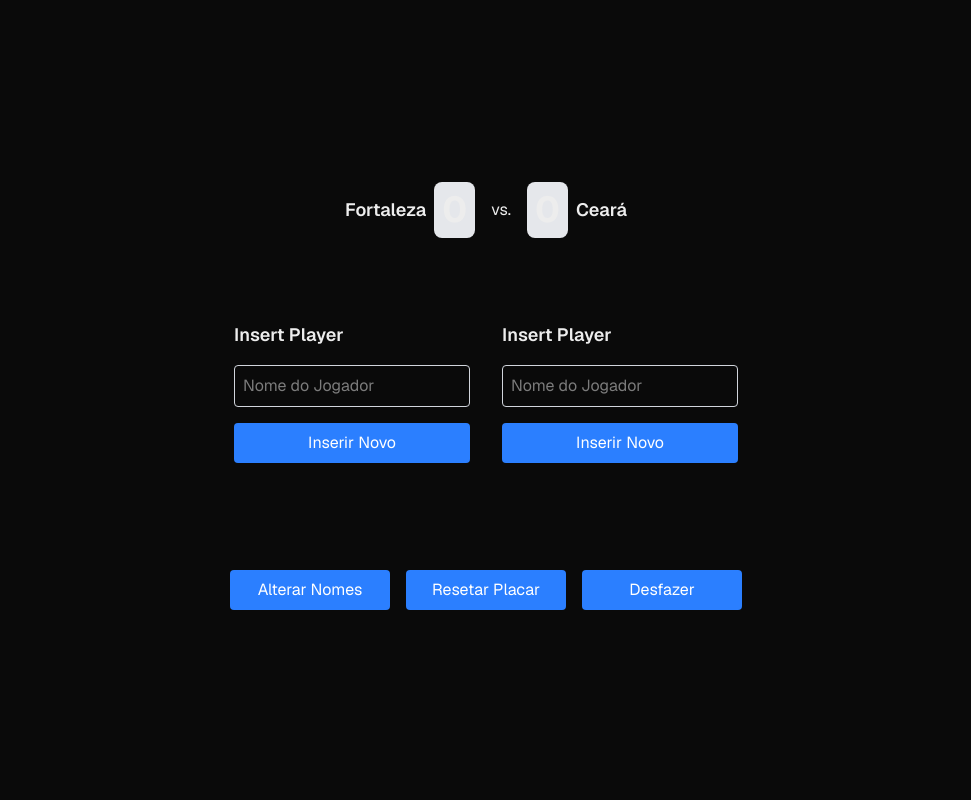
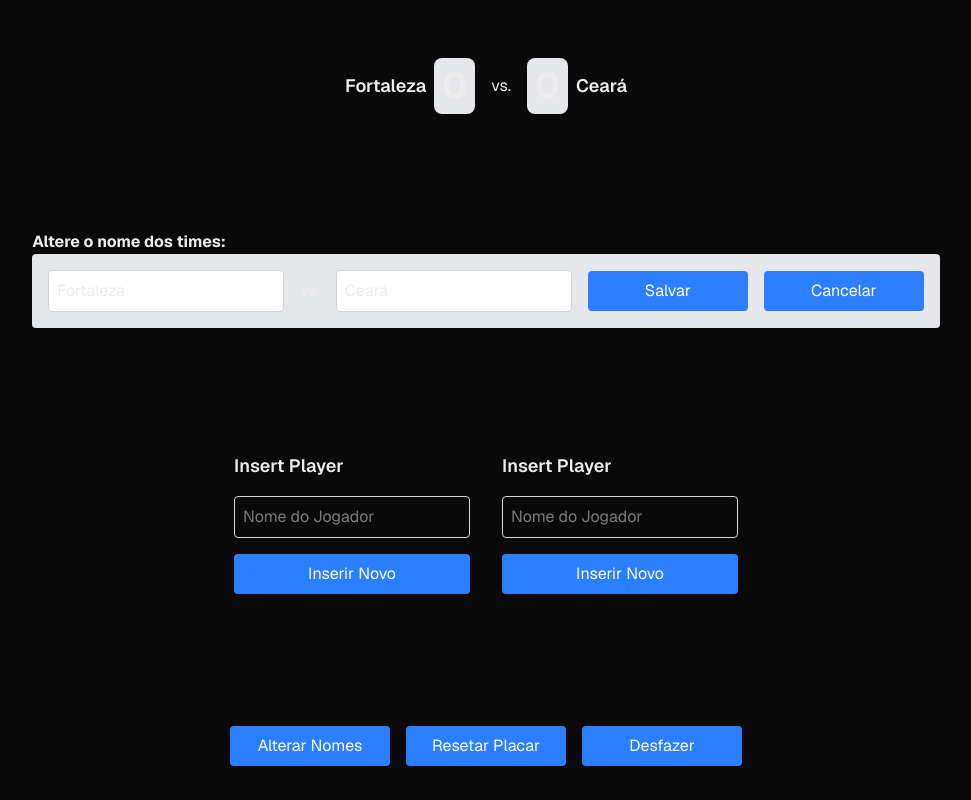
Before and after one commit to leonanmar886/score-board, a Next.js app: page / in a window 1280 px wide. Both pictures are taken after a click on the button "Alterar Nomes". Shown: the whole page, without its empty margins (154-1125 px from the left). Built offline with nearby package versions, Linux system fonts and the light colour scheme.

Commit message:
feat: adding editingNames function for editing a team name

```diff
--- a/src/app/page.tsx
+++ b/src/app/page.tsx
@@ -2,7 +2,6 @@
 
 import Score from "../components/Score";
 import InsertPlayer from "../components/InsertPlayer";
-import Image from "next/image";
 import React from "react";
 import Player from "@app/components/Player";
 import { useState } from "react";
@@ -13,7 +12,11 @@
 export default function Home() {
   const [playersA, setPlayersA] = useState<IPlayer[]>([]);
   const [playersB, setPlayersB] = useState<IPlayer[]>([]);
-
+  const [teamNameA, setTeamNameA] = useState("Fortaleza");
+  const [teamNameB, setTeamNameB] = useState("Ceará");
+  const [editingNames, setEditingNames] = useState(false);
+  const [tempTeamNameA, setTempTeamNameA] = useState(teamNameA);
+  const [tempTeamNameB, setTempTeamNameB] = useState(teamNameB);
 
   const totalScoreA = playersA.reduce((acc, player) => acc + player.score, 0);
   const totalScoreB = playersB.reduce((acc, player) => acc + player.score, 0);
@@ -42,14 +45,51 @@
 
   return (
     <>
-      <div className="grid grid-rows-[20px_1fr_20px] items-center justify-items-center min-h-screen p-8 pb-2 gap-16 sm:p-50 font-[family-name:var(--font-geist-sans)]">
+      <div className="grid items-center justify-items-center min-h-screen p-8 pb-2 gap-16 font-[family-name:var(--font-geist-sans)]">
         <div className="teams-name flex flex-row align-center gap-4 justify-center items-center">
-          <Score teamName="Fortaleza" score={totalScoreA} />
+          <Score teamName={teamNameA} score={totalScoreA} />
           vs.
-          <Score teamName="Ceará" score={totalScoreB} position="right" />
+          <Score teamName={teamNameB} score={totalScoreB} position="right" />
         </div>
 
-        <div className="teams flex flex-row gap-8 justify-center items-center">
+        {editingNames && (
+          <div>
+          <strong>Altere o nome dos times:</strong>
+          <div className="flex flex-row gap-4 justify-center items-center mb-2 bg-gray-200 p-4 rounded">
+            <input
+              type="text"
+              value={tempTeamNameA}
+              onChange={e => setTempTeamNameA(e.target.value)}
+              className="border border-gray-300 bg-white rounded p-2"
+              placeholder="Nome do Time A"
+            />
+
+            <text>vs.</text>
+
+            <input
+              type="text"
+              value={tempTeamNameB}
+              onChange={e => setTempTeamNameB(e.target.value)}
+              className="border border-gray-300 bg-white rounded p-2"
+              placeholder="Nome do Time B"
+            />
+
+            <Button onClick={() => {
+              setTeamNameA(tempTeamNameA);
+              setTeamNameB(tempTeamNameB);
+              setEditingNames(false);
+            }}>
+              Salvar
+            </Button>
+
+            <Button onClick={() => setEditingNames(false)}>
+              Cancelar
+            </Button>
+          </div>
+          </div>
+        )}
+
+        <div className="teams flex flex-row gap-8 justify-center items-center-top">
 
           <div className="team flex flex-col gap-4">
             <InsertPlayer onInsertPlayer={(name) => handleInsertPlayer("A", name)} />
@@ -81,9 +121,7 @@
 
         </div>
         <div className="buttons flex flex-row gap-4 justify-center items-center">
-          <Button
-
-          >
+          <Button onClick={() => setEditingNames(true)}>
             Alterar Nomes
           </Button>
 
@@ -95,7 +133,7 @@
             Resetar Placar
           </Button>
 
-          <Button>
+          <Button onClick={() => {}}>
             Desfazer
           </Button>
         </div>
--- a/src/components/InsertPlayer.tsx
+++ b/src/components/InsertPlayer.tsx
@@ -25,7 +25,7 @@
           placeholder="Nome do Jogador"
           className="border border-gray-300 rounded p-2"
         />
-        <button type="submit" className="bg-blue-500 text-white rounded p-2">Inserir Novo</button>
+        <button type="submit" className="bg-blue-500 hover:bg-blue-600 text-white rounded p-2">Inserir Novo</button>
       </form>
     </div>
   );
--- a/src/components/Player.tsx
+++ b/src/components/Player.tsx
@@ -9,9 +9,9 @@
         <div className="grid grid-flow-col items-center gap-4">
         <h2 className="text-lg font-semibold">{name}</h2>
             <div className="flex items-center gap-2">
-                <button onClick={() => onAddPoints(name, 1)} className="bg-blue-500 text-white rounded p-2">+1</button>
-                <button onClick={() => onAddPoints(name, 2)} className="bg-green-500 text-white rounded p-2">+2</button>
-                <button onClick={() => onAddPoints(name, 3)} className="bg-green-500 text-white rounded p-2">+3</button>
+                <button onClick={() => onAddPoints(name, 1)} className="bg-blue-500 text-white hover:bg-blue-600 rounded p-2">+1</button>
+                <button onClick={() => onAddPoints(name, 2)} className="bg-green-500 text-white hover:bg-green-600 rounded p-2">+2</button>
+                <button onClick={() => onAddPoints(name, 3)} className="bg-green-500 text-white hover:bg-green-600 rounded p-2">+3</button>
                 <span className="text-xl">{score}pts</span>
             </div>
         </div>
```
